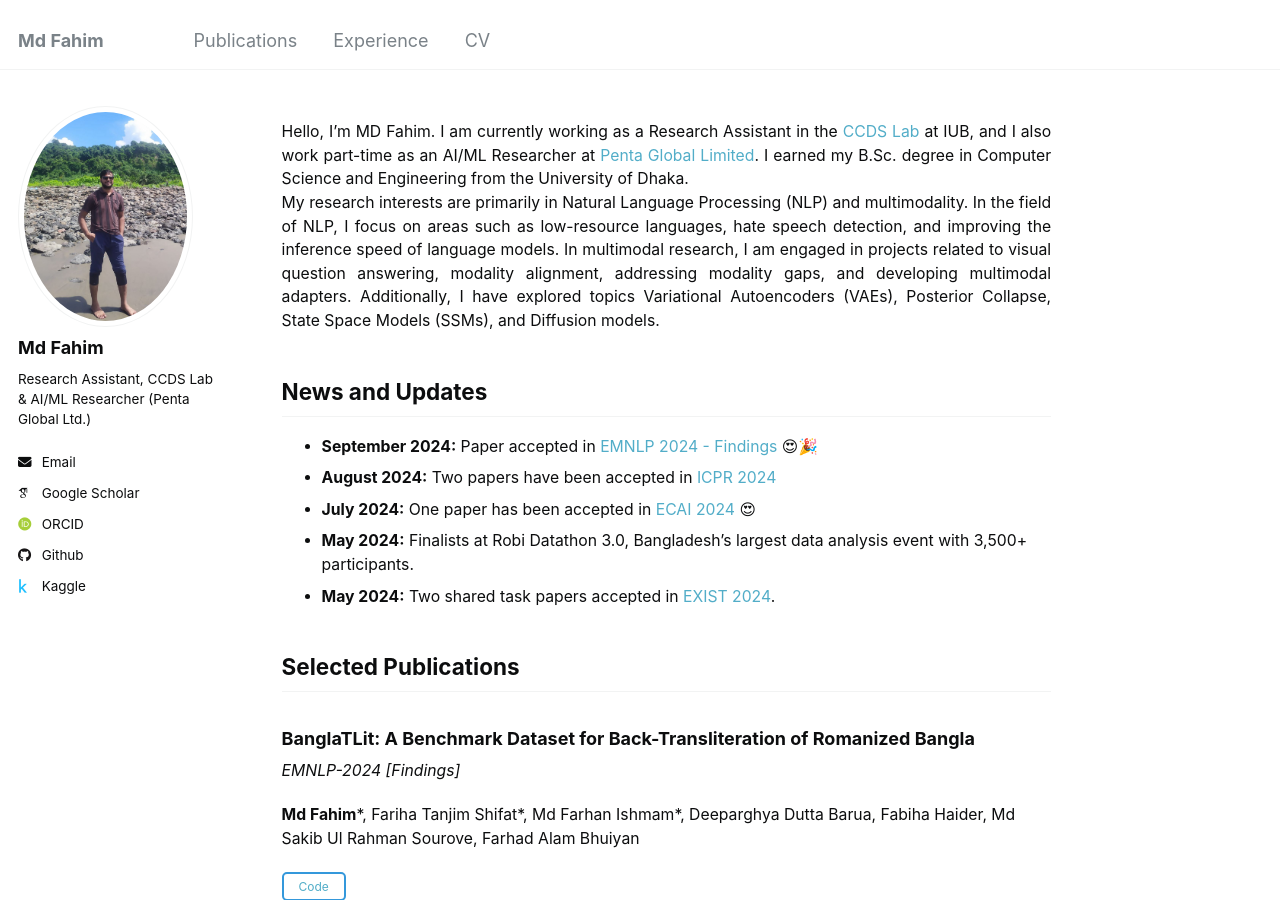
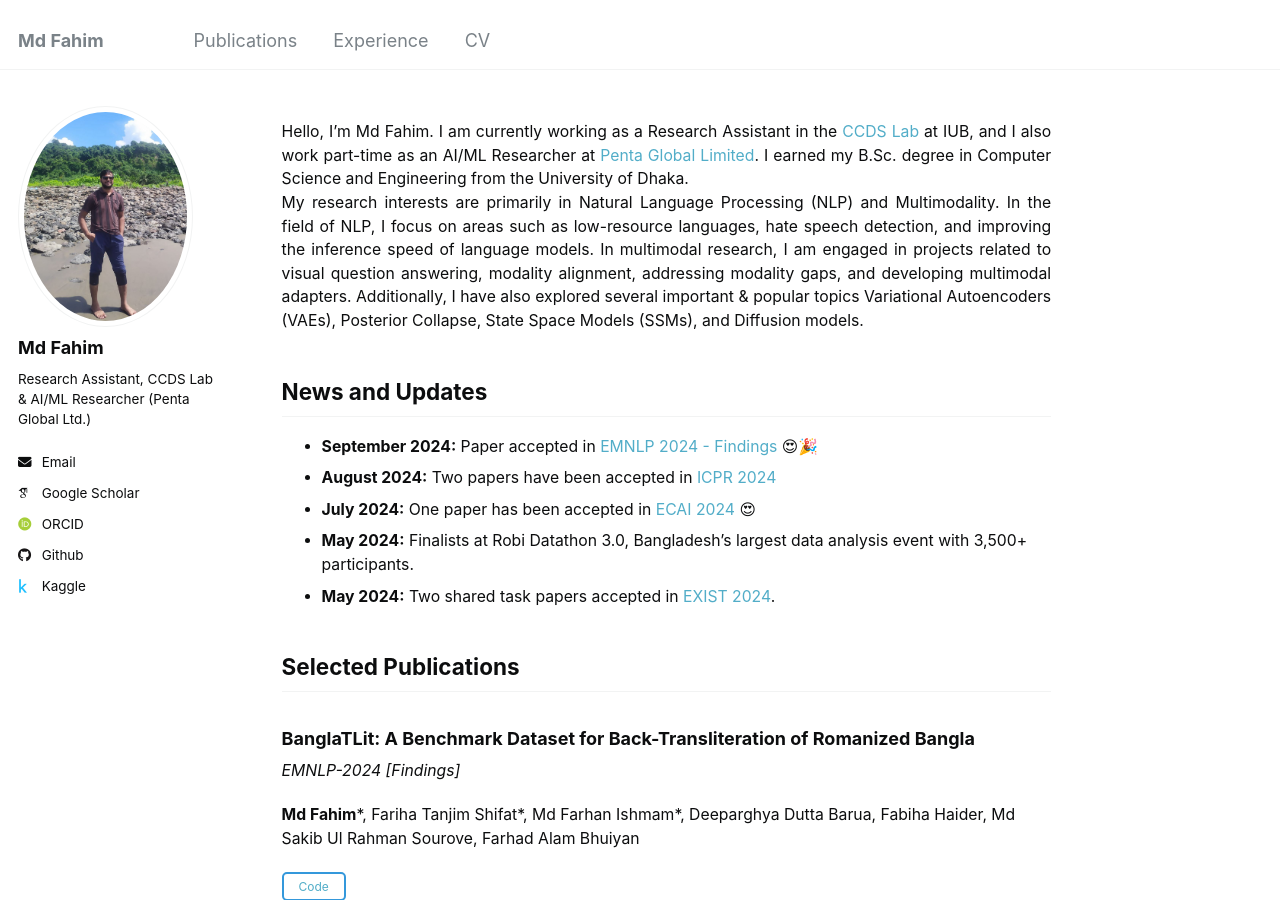
Before and after one commit to md-fahim/md-fahim.github.io, a Jekyll site: the page built from _pages/about.md, in a window 1280 px wide and 900 px high. Built offline with Jekyll 4.4.1, drawn with Linux system fonts in a browser that asks for light colours; some web fonts are replaced.

Commit message:
updated_bio_2

```diff
--- a/_pages/about.md
+++ b/_pages/about.md
@@ -43,9 +43,9 @@
 </head>
 </html>
 <p class="justified-text">
-Hello, I’m MD Fahim. I am currently working as a Research Assistant in the <a href="https://ccds.ai/"> CCDS Lab </a> at IUB, and I also work part-time as an AI/ML Researcher at <a href="https://www.pentabd.com/">Penta Global Limited</a>. I earned my B.Sc. degree in Computer Science and Engineering from the University of Dhaka. <br>
+Hello, I’m Md Fahim. I am currently working as a Research Assistant in the <a href="https://ccds.ai/"> CCDS Lab </a> at IUB, and I also work part-time as an AI/ML Researcher at <a href="https://www.pentabd.com/">Penta Global Limited</a>. I earned my B.Sc. degree in Computer Science and Engineering from the University of Dhaka. <br>
 
-My research interests are primarily in Natural Language Processing (NLP) and multimodality. In the field of NLP, I focus on areas such as low-resource languages, hate speech detection, and improving the inference speed of language models. In multimodal research, I am engaged in projects related to visual question answering, modality alignment, addressing modality gaps, and developing multimodal adapters. Additionally, I have explored topics Variational Autoencoders (VAEs), Posterior Collapse, State Space Models (SSMs), and Diffusion models.
+My research interests are primarily in Natural Language Processing (NLP) and Multimodality. In the field of NLP, I focus on areas such as low-resource languages, hate speech detection, and improving the inference speed of language models. In multimodal research, I am engaged in projects related to visual question answering, modality alignment, addressing modality gaps, and developing multimodal adapters. Additionally, I have also explored several important & popular topics Variational Autoencoders (VAEs), Posterior Collapse, State Space Models (SSMs), and Diffusion models.
 </p>
 <!-- <ul> -->
 <!--  <li><strong>Visual Question Answering (VQA) and Multimodal Learning</strong></li>
```
